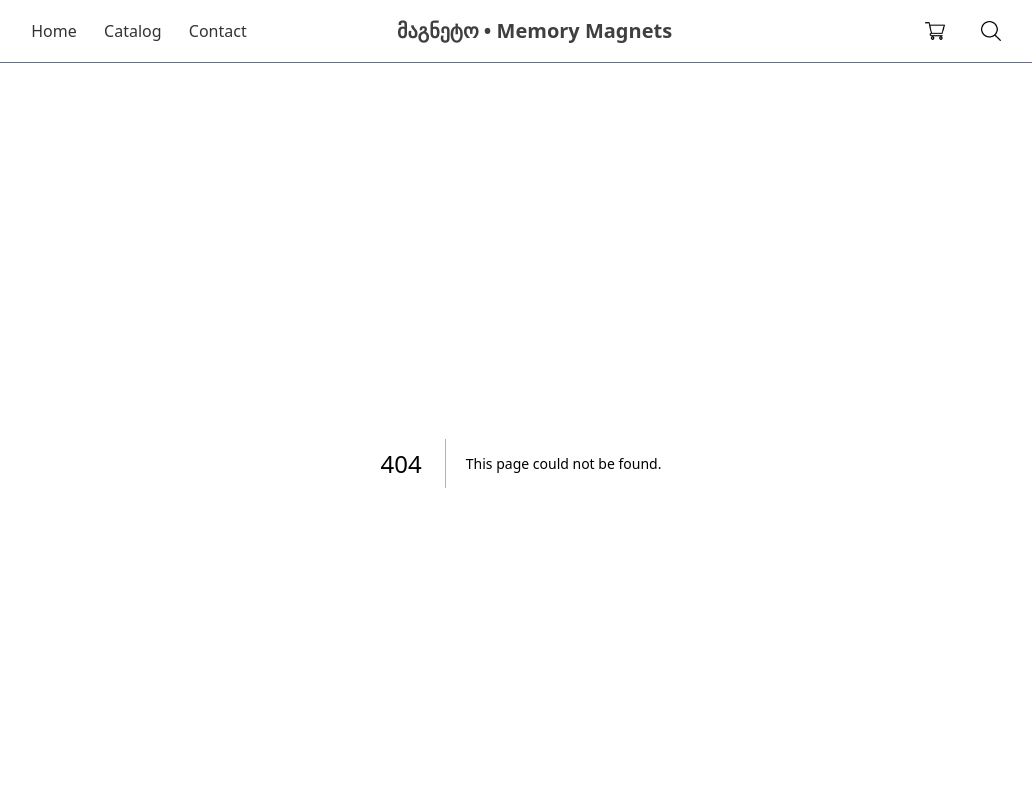
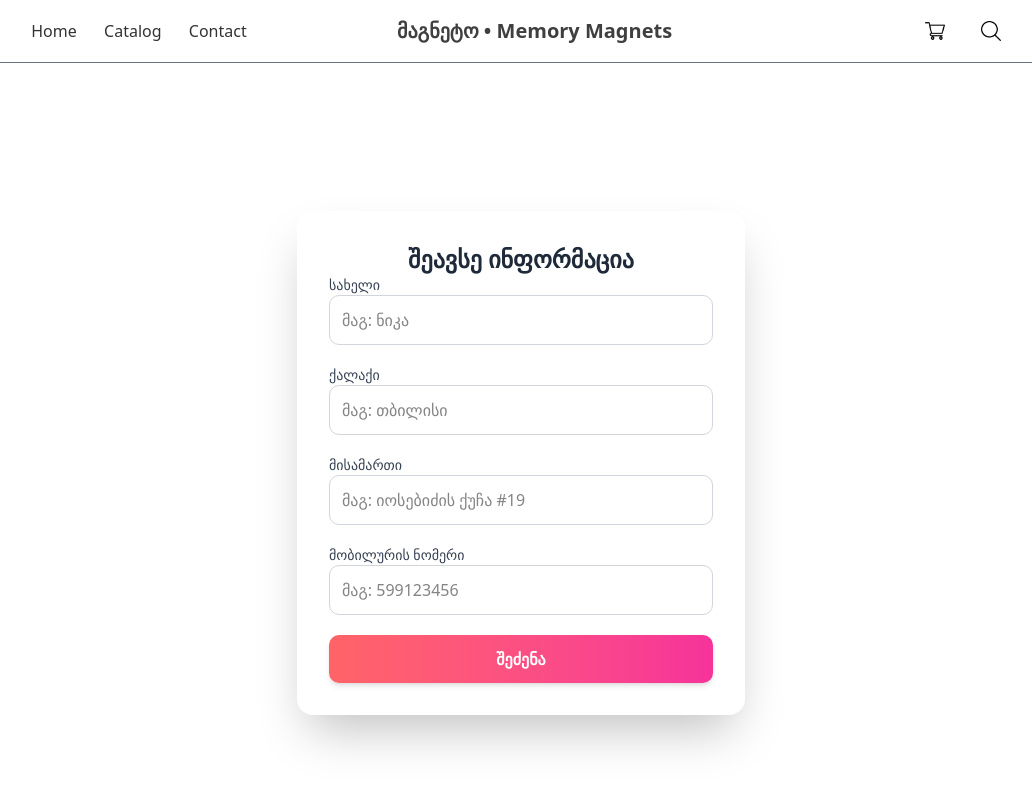
Before and after one commit to Lewyyshub/magneto, a Next.js app: page /userInfo in a window 1280 px wide. Before the commit this address had no page. Shown: the top 800 px of the page, without its empty margins (119-1151 px from the left). Built offline with nearby package versions, Linux system fonts and the light colour scheme.

Commit message:
add:(added userInformation logic)

```diff
--- a/jsconfig.json
+++ b/jsconfig.json
@@ -1,7 +1,8 @@
 {
   "compilerOptions": {
+    "baseUrl": "src",
     "paths": {
-      "@/*": ["./src/*"]
+      "@/*": ["*"]
     }
   }
 }
--- a/src/app/(pages)/checkout/[id]/page.jsx
+++ b/src/app/(pages)/checkout/[id]/page.jsx
@@ -4,6 +4,7 @@ import Image from "next/image";
 import { use, useState } from "react";
 import { useCart } from "@/app/context/CartContext";
 import { useRouter } from "next/navigation";
+import { useOrder } from "@/app/context/OrderContext";
 
 export default function ProductPage({ params }) {
   const { id } = use(params);
@@ -12,7 +13,7 @@ export default function ProductPage({ params }) {
   const [selectedMagnetOption, setSelectedMagnetOption] = useState(null);
   const { addToCart } = useCart();
   const router = useRouter();
-
+  const { setOrderDetails } = useOrder();
   const priceMap = {
     4: 25,
     8: 45,
@@ -40,14 +41,19 @@ export default function ProductPage({ params }) {
     addToCart(selected);
   };
   const handlePurchaseClick = () => {
+    setOrderDetails({
+      id: product.id,
+      name: product.name,
+      quantity: selectedQuantity || 4,
+      magnetOption: selectedMagnetOption,
+      price: totalPrice1 || totalPrice,
+    });
+
     if (selectedMagnetOption === "მხოლოდ სადგამი") {
-      // მხოლოდ სადგამი → გადაყავ checkout-ზე
       router.push(`/checkout?id=${product.id}`);
     } else if (selectedMagnetOption === "სადგამი + 4 ფოტო მაგნიტი") {
-      // სადგამი + 4 ფოტო → გადაყავ upload-ზე
       router.push(`/upload?id=${product.id}&qty=4`);
     } else if (selectedQuantity) {
-      // რაოდენობა (მაგნიტების რაოდენობა) არჩეულია → გადაყავ upload-ზე
       router.push(`/upload?id=${product.id}&qty=${selectedQuantity}`);
     } else {
       alert("გთხოვ აირჩიე რაოდენობა ან ვარიანტი");
--- a/src/app/(pages)/upload/UploadPageContent.jsx
+++ b/src/app/(pages)/upload/UploadPageContent.jsx
@@ -1,11 +1,14 @@
 "use client";
 import { useSearchParams } from "next/navigation";
 import { useEffect, useState } from "react";
-
+import { useOrder } from "@/app/context/OrderContext";
+import { useRouter } from "next/navigation";
 export default function UploadPage() {
   const searchParams = useSearchParams();
   const qty = Number(searchParams.get("qty")) || 0;
   const [fileInputs, setFileInputs] = useState([]);
+  const router = useRouter();
+  const { setUploadedFiles } = useOrder();
 
   useEffect(() => {
     if (qty > 0) {
@@ -32,6 +35,8 @@ export default function UploadPage() {
   const handleSubmit = (e) => {
     e.preventDefault();
     console.log("Uploaded files:", fileInputs);
+    setUploadedFiles(fileInputs); // <-- ფოტოები კონტექსტში
+    router.push("/userInfo");
   };
 
   return (
@@ -75,7 +80,7 @@ export default function UploadPage() {
               type="submit"
               className="w-full bg-black text-white py-2 px-4 rounded hover:bg-gray-800 transition"
             >
-              გაგზავნა
+              შემდეგ
             </button>
           </div>
         )}
--- a/src/app/(pages)/upload/page.jsx
+++ b/src/app/(pages)/upload/page.jsx
@@ -1,3 +1,4 @@
+
 import { Suspense } from "react";
 import UploadPageContent from "./UploadPageContent";
 
--- /dev/null
+++ b/src/app/(pages)/userInfo/page.jsx
@@ -0,0 +1,90 @@
+"use client";
+import { useOrder } from "@/app/context/OrderContext";
+import { useState } from "react";
+
+function UserInfo() {
+  const { uploadedFiles, setUserInfo, orderDetails } = useOrder();
+  const [name, setName] = useState("");
+  const [city, setCity] = useState("");
+  const [address, setAddress] = useState("");
+  const [phone, setPhone] = useState("");
+
+  const handleSubmit = (e) => {
+    e.preventDefault();
+    const userData = { name, city, address, phone };
+    setUserInfo(userData);
+
+    console.log("მონაცემები:", {
+      orderDetails,
+      uploadedFiles,
+      userData,
+    });
+
+    // აქ შემდეგ ატვირთავ Firebase-ში
+  };
+  return (
+    <div className="w-full min-h-screen flex items-center justify-center px-4">
+      <div className="w-full max-w-md bg-white p-8 rounded-2xl shadow-2xl">
+        <h2 className="text-2xl font-bold text-center text-gray-800 mb-6">
+          შეავსე ინფორმაცია
+        </h2>
+        <form className="flex flex-col gap-5">
+          <div className="flex flex-col">
+            <label className="text-sm font-medium text-gray-700 mb-1">
+              სახელი
+            </label>
+            <input
+              type="text"
+              placeholder="მაგ: ნიკა"
+              className="p-3 rounded-lg border border-gray-300 focus:outline-none focus:ring-2 focus:ring-red-300 transition"
+              onChange={(e) => setName(e.target.value)}
+            />
+          </div>
+          <div className="flex flex-col">
+            <label className="text-sm font-medium text-gray-700 mb-1">
+              ქალაქი
+            </label>
+            <input
+              type="text"
+              placeholder="მაგ: თბილისი"
+              className="p-3 rounded-lg border border-gray-300 focus:outline-none focus:ring-2 focus:ring-red-300 transition"
+              onChange={(e) => setCity(e.target.value)}
+            />
+          </div>
+          <div className="flex flex-col">
+            <label className="text-sm font-medium text-gray-700 mb-1">
+              მისამართი
+            </label>
+            <input
+              type="text"
+              placeholder="მაგ: იოსებიძის ქუჩა #19"
+              className="p-3 rounded-lg border border-gray-300 focus:outline-none focus:ring-2 focus:ring-red-300 transition"
+              onChange={(e) => setAddress(e.target.value)}
+            />
+          </div>
+          <div className="flex flex-col">
+            <label className="text-sm font-medium text-gray-700 mb-1">
+              მობილურის ნომერი
+            </label>
+            <input
+              type="number"
+              placeholder="მაგ: 599123456"
+              className="p-3 rounded-lg border border-gray-300 focus:outline-none focus:ring-2 focus:ring-red-300 transition"
+              onChange={(e) => setPhone(e.target.value)}
+            />
+          </div>
+
+          <button
+            type="submit"
+            className="mt-4 w-full bg-gradient-to-r from-red-400 to-pink-500 text-white font-semibold py-3 rounded-lg shadow-md hover:from-pink-500 hover:to-red-400 transition duration-300"
+            onClick={handleSubmit}
+          >
+            შეძენა
+          </button>
+        </form>
+      </div>
+    </div>
+  );
+}
+
+export default UserInfo;
--- /dev/null
+++ b/src/app/context/OrderContext.jsx
@@ -0,0 +1,27 @@
+"use client";
+import { createContext, useContext, useState } from "react";
+
+const OrderContext = createContext();
+
+export const OrderProvider = ({ children }) => {
+  const [uploadedFiles, setUploadedFiles] = useState([]);
+  const [userInfo, setUserInfo] = useState({});
+  const [orderDetails, setOrderDetails] = useState(null);
+
+  return (
+    <OrderContext.Provider
+      value={{
+        uploadedFiles,
+        setUploadedFiles,
+        userInfo,
+        setUserInfo,
+        orderDetails,
+        setOrderDetails,
+      }}
+    >
+      {children}
+    </OrderContext.Provider>
+  );
+};
+
+export const useOrder = () => useContext(OrderContext);
--- a/src/app/layout.jsx
+++ b/src/app/layout.jsx
@@ -3,6 +3,7 @@ import "./globals.css";
 import Header from "./components/Header/header";
 import Footer from "./components/Footer/footer";
 import { CartProvider } from "./context/CartContext";
+import { OrderProvider } from "./context/OrderContext";
 const geistSans = Geist({
   variable: "--font-geist-sans",
   subsets: ["latin"],
@@ -25,9 +26,11 @@ export default function RootLayout({ children }) {
         className={`${geistSans.variable} ${geistMono.variable} antialiased`}
       >
         <CartProvider>
-          <Header />
-          {children}
-          <Footer />
+          <OrderProvider>
+            <Header />
+            {children}
+            <Footer />
+          </OrderProvider>
         </CartProvider>
       </body>
     </html>
```
